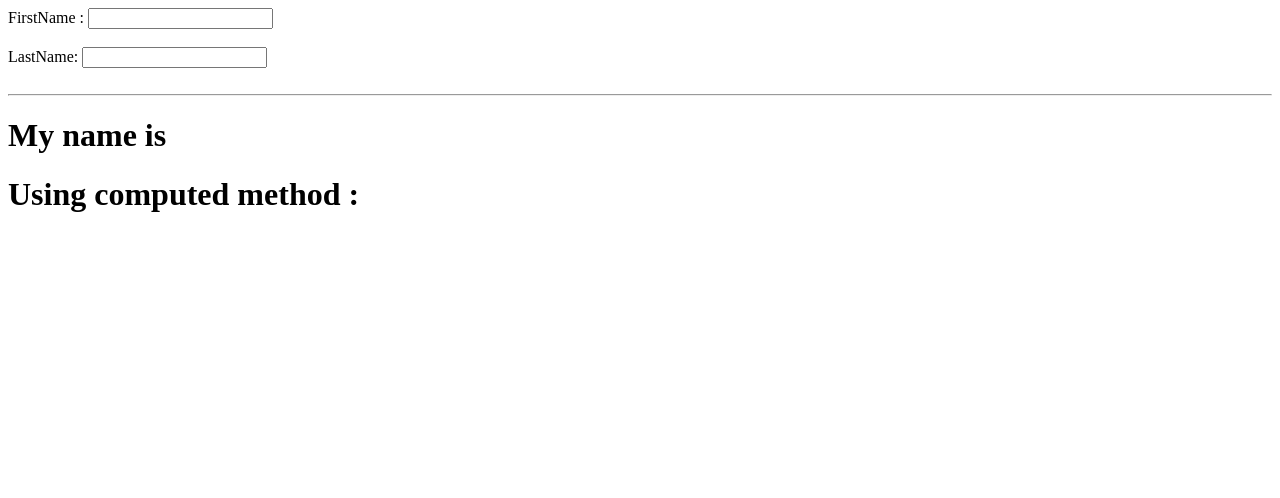
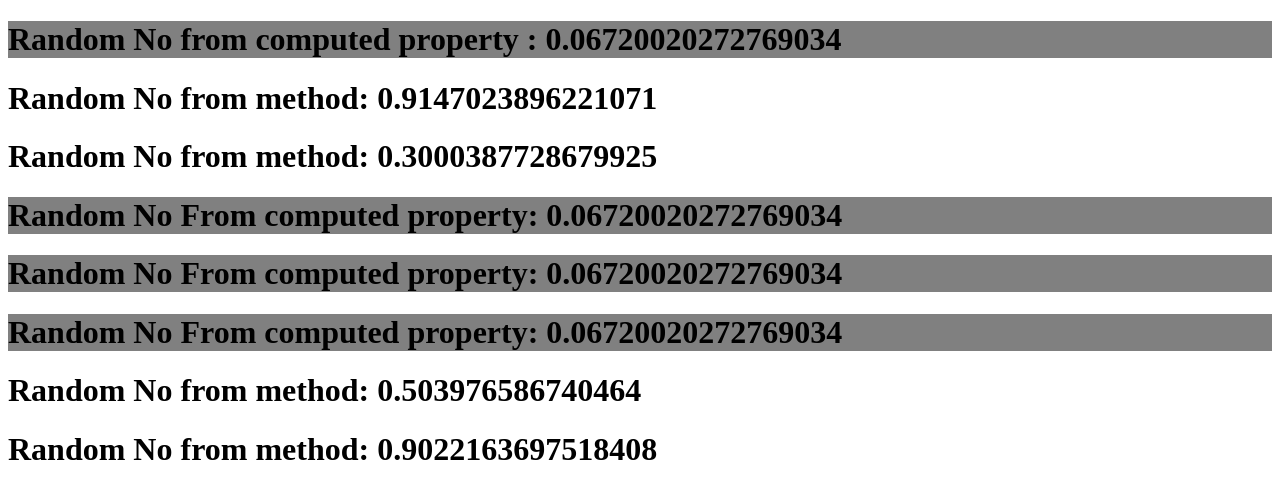
Before and after one commit to levanphat1993/learn-vuejs2, a plain HTML site: page lesson.04/index.html in a window 1280 px wide. Drawn offline with Linux system fonts and the light colour scheme.

Commit message:
VueJs Computed Properties difference between a method and computed property

```diff
--- a/lesson.04/index.html
+++ b/lesson.04/index.html
@@ -10,15 +10,15 @@
 <body>
 
     <div id="computed_props">
-        FirstName : <input type="text" v-model="first_name" /> <br/><br/>
-        LastName: <input type="text" v-model="last_name" /> <br/> <br/>
-        <hr>
-        <h1> My name is {{ first_name }}  {{ last_name }} </h1>
-
-        <h1>Using computed method : {{ get_full_name }}</h1>
-
+        <h1 style="background-color: gray;"> Random No from computed property : {{ get_random_no }}</h1>
+        <h1> Random No from method: {{ get_random_no1() }}</h1>
+        <h1> Random No from method: {{ get_random_no1() }}</h1>
+        <h1 style="background-color: gray;"> Random No From computed property: {{ get_random_no }} </h1>
+        <h1 style="background-color: gray;"> Random No From computed property: {{ get_random_no }} </h1>
+        <h1 style="background-color: gray;"> Random No From computed property: {{ get_random_no }} </h1>
+        <h1> Random No from method: {{ get_random_no1() }} </h1>
+        <h1> Random No from method: {{ get_random_no1() }} </h1>
     </div>
-
 
     <script type="text/javascript" src="./js/app.js"></script>
 
--- a/lesson.04/js/app.js
+++ b/lesson.04/js/app.js
@@ -1,13 +1,16 @@
-let vm = new Vue({
+var vm = new Vue({
     el: '#computed_props',
     data: {
-        first_name: "",
-        last_name: "",
-        birthyear: ""
+       name : "helloworld"
     },
-    computed: {
-        get_full_name : function(){
-            return this.first_name +" "+ this.last_name;
-         }
+    methods: {
+       get_random_no1 : function() {
+          return Math.random();
+       }
+    },
+    computed :{
+       get_random_no : function(){
+          return Math.random();
+       }
     }
-});
+ });
```
